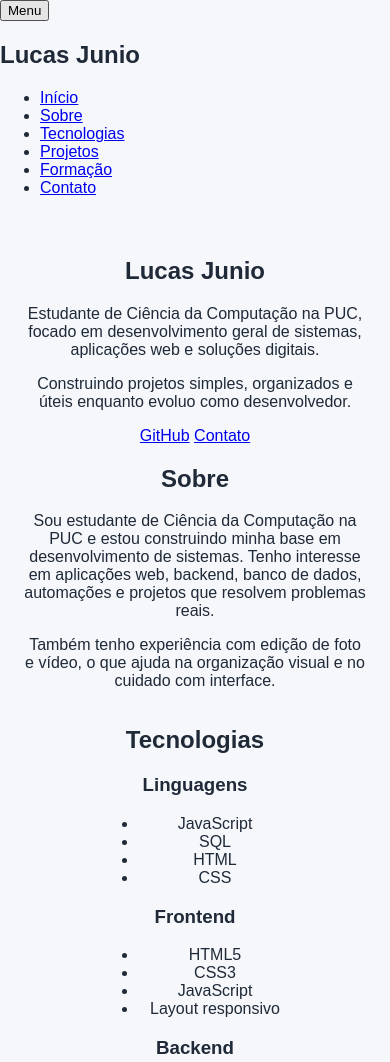
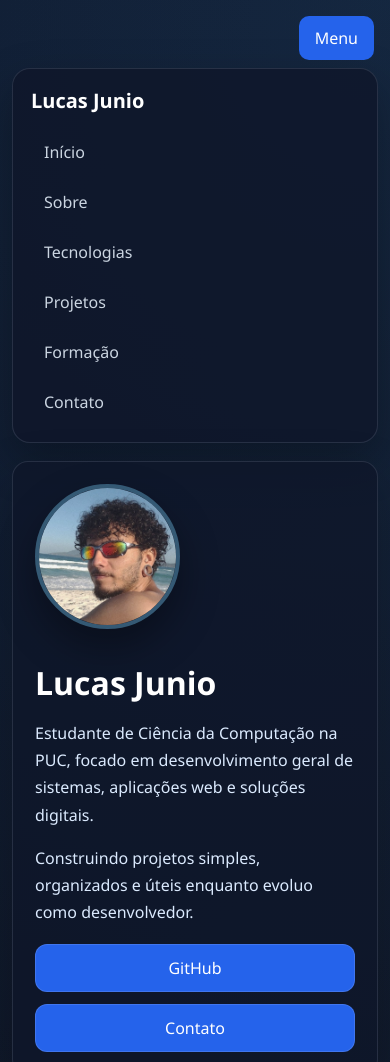
Before and after one commit to lucasteixeira31/portfolio-lucas-junio, a plain HTML site: page index.html in a window 390 px wide. Shown: the top 1062 px of the page. Drawn offline with Linux system fonts and the light colour scheme.

Commit message:
style: adiciona layout visual do portfólio

```diff
--- a/index.html
+++ b/index.html
@@ -2,7 +2,7 @@
 <html lang="pt-BR">
 
 <head>
-  <meta charset="UTF-8" />
+  <meta charset="UTF-8">
   <meta name="viewport" content="width=device-width, initial-scale=1.0" />
   <title>Portfolio Lucas Junio</title>
   <link rel="stylesheet" href="./src/css/style.css" />
@@ -28,6 +28,8 @@
 
     <main class="conteudo-principal">
       <section id="inicio" class="secao card-principal">
+        <div class="inicio-conteudo">
+          <div class="texto-inicio">
             <h1>Lucas Junio</h1>
             <p>
               Estudante de Ciência da Computação na PUC, focado em desenvolvimento
@@ -40,6 +42,10 @@
             <div class="acoes-inicio">
               <a href="https://github.com/lucasteixeira31" target="_blank" rel="noopener noreferrer">GitHub</a>
               <a href="#contato">Contato</a>
+            </div>
+          </div>
+
+          <img class="foto-perfil" src="./assets/images/perfil.jfif" alt="Foto de perfil de Lucas Junio">
         </div>
       </section>
 
@@ -186,7 +192,7 @@
     </main>
   </div>
 
-  <footer class="rodape">git add index.html
+  <footer class="rodape">
     <p>Portfólio pessoal em desenvolvimento.</p>
   </footer>
 
--- a/src/css/style.css
+++ b/src/css/style.css
@@ -1,18 +1,327 @@
+/* Configuracoes gerais */
 * {
   box-sizing: border-box;
 }
 
+html {
+  scroll-behavior: smooth;
+}
+
 body {
   margin: 0;
-  font-family: Arial, sans-serif;
-  background: #f5f7fb;
-  color: #1f2937;
+  font-family: "Segoe UI", Arial, sans-serif;
+  background:
+    radial-gradient(circle at top right, rgba(66, 153, 225, 0.16), transparent 30%),
+    radial-gradient(circle at bottom left, rgba(126, 87, 194, 0.12), transparent 28%),
+    linear-gradient(135deg, #0b1020, #111827 45%, #0f172a);
+  color: #f8fafc;
 }
 
-main {
+a {
+  color: inherit;
+}
+
+img,
+video {
+  max-width: 100%;
+}
+
+/* Estrutura da pagina */
+.pagina {
   min-height: 100vh;
-  display: grid;
-  place-items: center;
+}
+
+.conteudo-principal {
+  width: min(100% - 48px, 980px);
+  margin-left: 250px;
+  padding: 42px 0 42px 34px;
+}
+
+/* Menu lateral */
+.menu-lateral {
+  position: fixed;
+  top: 24px;
+  left: 24px;
+  bottom: 24px;
+  width: 220px;
+  padding: 24px;
+  background: rgba(15, 23, 42, 0.82);
+  border: 1px solid rgba(148, 163, 184, 0.18);
+  border-radius: 18px;
+  box-shadow: 0 18px 45px rgba(0, 0, 0, 0.28);
+}
+
+.titulo-menu {
+  margin: 0 0 28px;
+  font-size: 1.25rem;
+  color: #ffffff;
+}
+
+.links-menu {
+  list-style: none;
+  margin: 0;
+  padding: 0;
+  display: flex;
+  flex-direction: column;
+  gap: 10px;
+}
+
+.links-menu a {
+  display: block;
+  padding: 11px 13px;
+  color: #cbd5e1;
+  text-decoration: none;
+  border-radius: 10px;
+  transition: 0.2s;
+}
+
+.links-menu a:hover,
+.links-menu a:focus {
+  color: #ffffff;
+  background: rgba(56, 189, 248, 0.14);
+}
+
+.botao-menu {
+  display: none;
+  position: fixed;
+  top: 16px;
+  right: 16px;
+  z-index: 2;
+  padding: 11px 16px;
+  color: #ffffff;
+  background: #2563eb;
+  border: 0;
+  border-radius: 10px;
+  font: inherit;
+  cursor: pointer;
+}
+
+/* Secoes e cards */
+.secao {
+  min-height: 70vh;
+  margin-bottom: 28px;
+  padding: 34px;
+  background: rgba(15, 23, 42, 0.78);
+  border: 1px solid rgba(148, 163, 184, 0.18);
+  border-radius: 20px;
+  box-shadow: 0 18px 50px rgba(0, 0, 0, 0.22);
+}
+
+.card-principal {
+  display: flex;
+  flex-direction: column;
+  justify-content: center;
+}
+
+.inicio-conteudo {
+  display: flex;
+  align-items: center;
+  justify-content: space-between;
+  gap: 32px;
+}
+
+.texto-inicio {
+  flex: 1;
+}
+
+.foto-perfil {
+  width: 220px;
+  height: 220px;
+  object-fit: cover;
+  border-radius: 50%;
+  border: 4px solid rgba(125, 211, 252, 0.35);
+  box-shadow: 0 18px 38px rgba(0, 0, 0, 0.35);
+}
+
+.secao h1,
+.secao h2,
+.secao h3 {
+  margin-top: 0;
+  color: #ffffff;
+}
+
+.secao h1 {
+  margin-bottom: 16px;
+  font-size: 3rem;
+}
+
+.secao h2 {
+  margin-bottom: 20px;
+  font-size: 2rem;
+}
+
+.secao h3 {
+  margin-bottom: 12px;
+  font-size: 1.15rem;
+}
+
+.secao p,
+.secao li {
+  color: #dbeafe;
+  line-height: 1.7;
+}
+
+.secao p {
+  max-width: 760px;
+}
+
+/* Botoes */
+.acoes-inicio {
+  display: flex;
+  flex-wrap: wrap;
+  gap: 12px;
+  margin-top: 18px;
+}
+
+.acoes-inicio a {
+  display: inline-block;
+  padding: 12px 18px;
+  color: #ffffff;
+  text-decoration: none;
+  background: #2563eb;
+  border: 1px solid rgba(255, 255, 255, 0.12);
+  border-radius: 12px;
+  transition: 0.2s;
+}
+
+.acoes-inicio a:hover,
+.acoes-inicio a:focus {
+  background: #1d4ed8;
+  transform: translateY(-2px);
+}
+
+/* Tecnologias */
+.grupo-tecnologias {
+  margin-top: 18px;
+  padding: 18px;
+  background: rgba(30, 41, 59, 0.72);
+  border: 1px solid rgba(148, 163, 184, 0.14);
+  border-radius: 14px;
+}
+
+.grupo-tecnologias ul {
+  list-style: none;
+  margin: 0;
+  padding: 0;
+  display: flex;
+  flex-wrap: wrap;
+  gap: 10px;
+}
+
+.grupo-tecnologias li {
+  padding: 8px 11px;
+  background: rgba(14, 165, 233, 0.12);
+  border: 1px solid rgba(125, 211, 252, 0.16);
+  border-radius: 999px;
+  color: #e0f2fe;
+}
+
+/* Projetos */
+.card-projeto {
+  margin-top: 18px;
+  padding: 20px;
+  background: rgba(30, 41, 59, 0.72);
+  border: 1px solid rgba(148, 163, 184, 0.14);
+  border-radius: 14px;
+}
+
+.card-projeto p {
+  margin: 8px 0;
+}
+
+.card-projeto strong {
+  color: #ffffff;
+}
+
+/* Rodape */
+.rodape {
+  margin-left: 250px;
+  padding: 0 34px 34px;
+  color: #94a3b8;
   text-align: center;
-  padding: 24px;
 }
+
+/* Responsividade */
+@media (max-width: 900px) {
+  .botao-menu {
+    display: block;
+  }
+
+  .menu-lateral {
+    position: static;
+    width: auto;
+    margin: 72px 18px 0;
+    padding: 18px;
+  }
+
+  .titulo-menu {
+    margin-bottom: 16px;
+  }
+
+  .links-menu {
+    gap: 6px;
+  }
+
+  .conteudo-principal {
+    width: auto;
+    margin-left: 0;
+    padding: 24px 18px;
+  }
+
+  .secao {
+    min-height: auto;
+    padding: 26px;
+  }
+
+  .secao h1 {
+    font-size: 2.35rem;
+  }
+
+  .inicio-conteudo {
+    flex-direction: column-reverse;
+    align-items: flex-start;
+  }
+
+  .foto-perfil {
+    width: 170px;
+    height: 170px;
+  }
+
+  .rodape {
+    margin-left: 0;
+    padding: 0 18px 28px;
+  }
+}
+
+@media (max-width: 560px) {
+  .menu-lateral {
+    margin: 68px 12px 0;
+  }
+
+  .conteudo-principal {
+    padding: 18px 12px;
+  }
+
+  .secao {
+    padding: 22px;
+    border-radius: 16px;
+  }
+
+  .secao h1 {
+    font-size: 2rem;
+  }
+
+  .secao h2 {
+    font-size: 1.55rem;
+  }
+
+  .foto-perfil {
+    width: 145px;
+    height: 145px;
+  }
+
+  .acoes-inicio a {
+    width: 100%;
+    text-align: center;
+  }
+}
```
Also changed, not shown: assets/images/perfil.jfif (added). Lines whose indentation alone changed are shown as unchanged.
